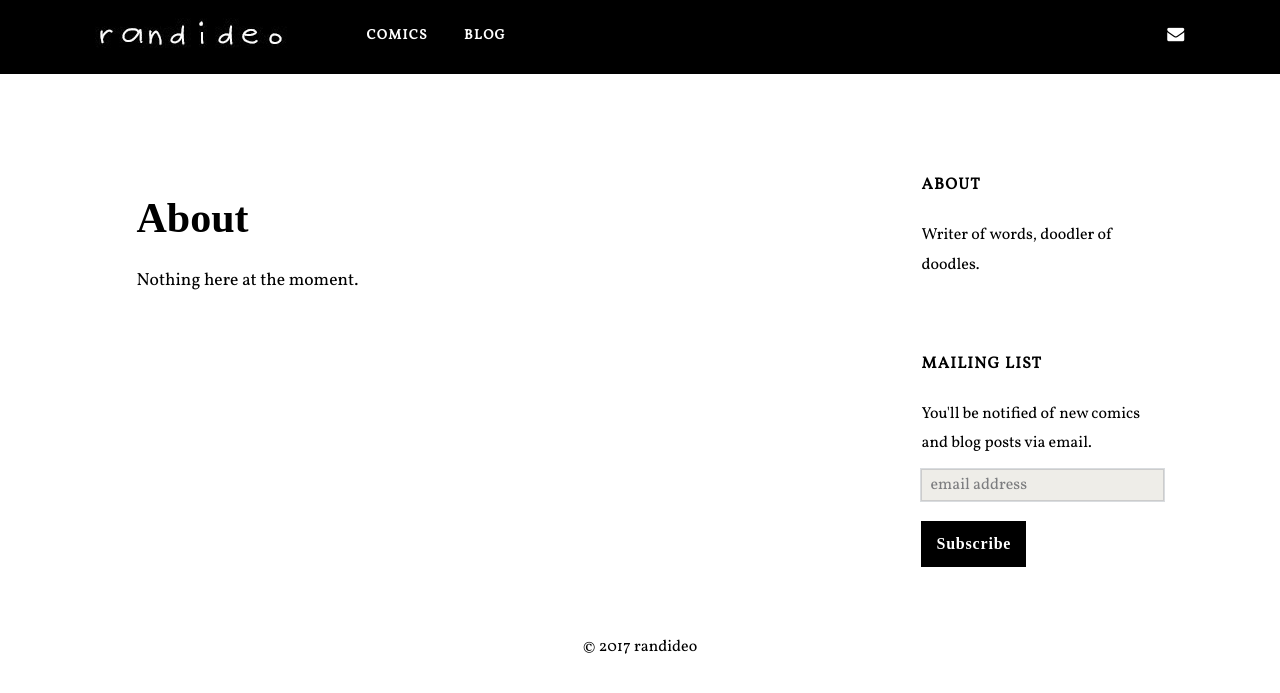
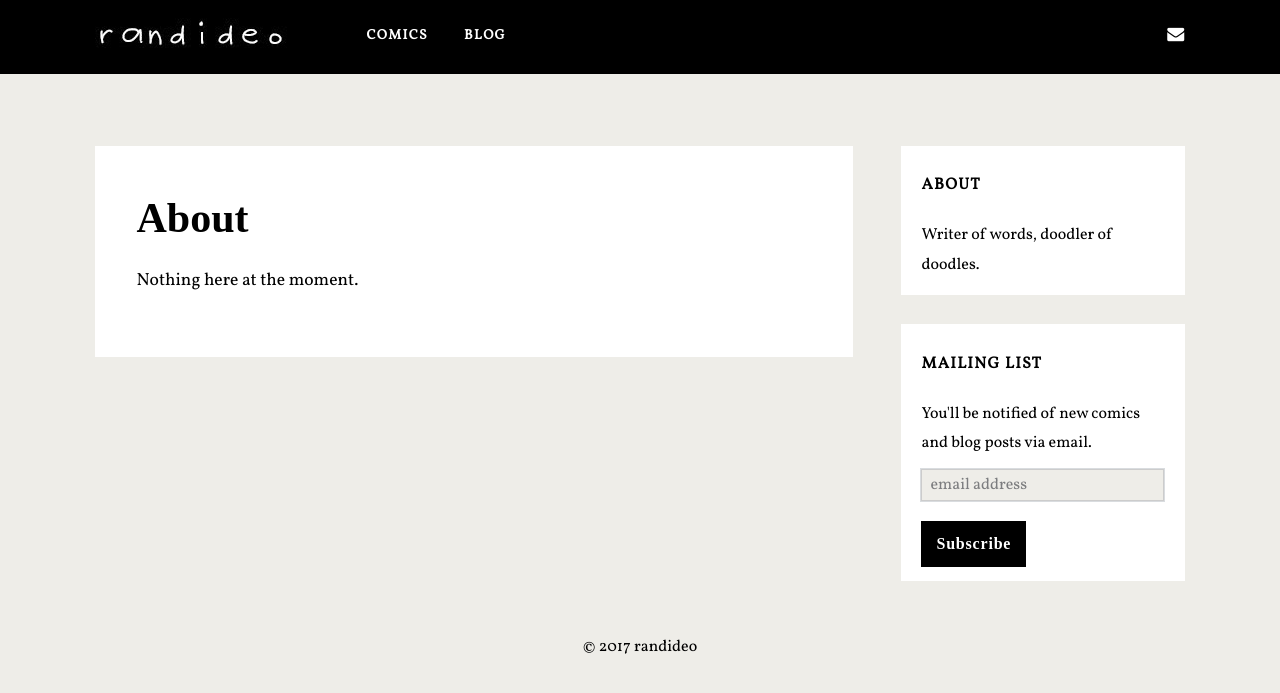
Before and after one commit to randideo/randideo.github.io, a Jekyll site: the page built from about.md, in a window 1280 px wide. Shown: the top 693 px of the page. Built offline with Jekyll 4.4.1, drawn with Linux system fonts in a browser that asks for light colours; nearby versions of some CDN libraries; some web fonts are replaced; comment, search, counter and statistics services are not loaded.

Commit message:
Update style.css

```diff
--- a/css/style.css
+++ b/css/style.css
@@ -28,7 +28,7 @@ margin: 0;
 padding: 0;
 font-family: Vollkorn;
 line-height: 1.5;
-background: #fff;
+background: #eeede8;
 -webkit-font-smoothing: antialiased;
 word-wrap: break-word;
 -ms-word-wrap: break-word;
```
